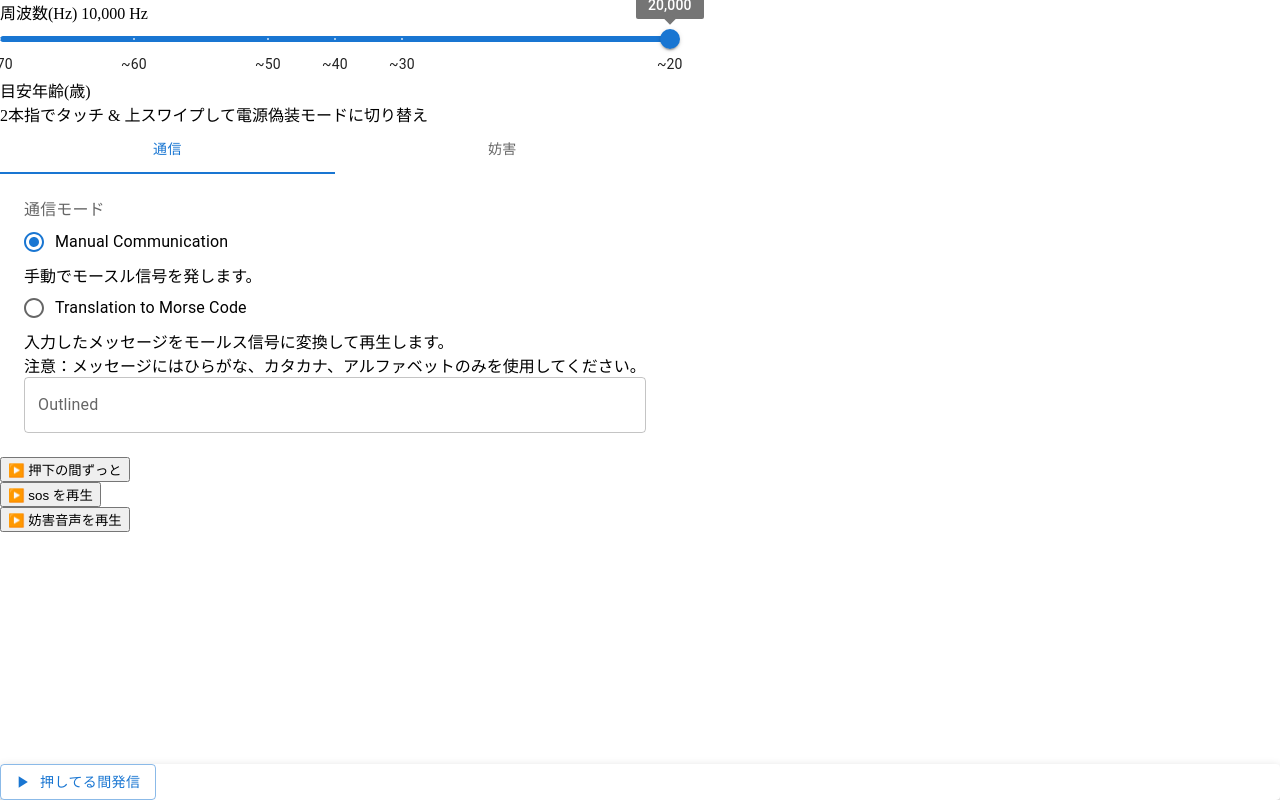
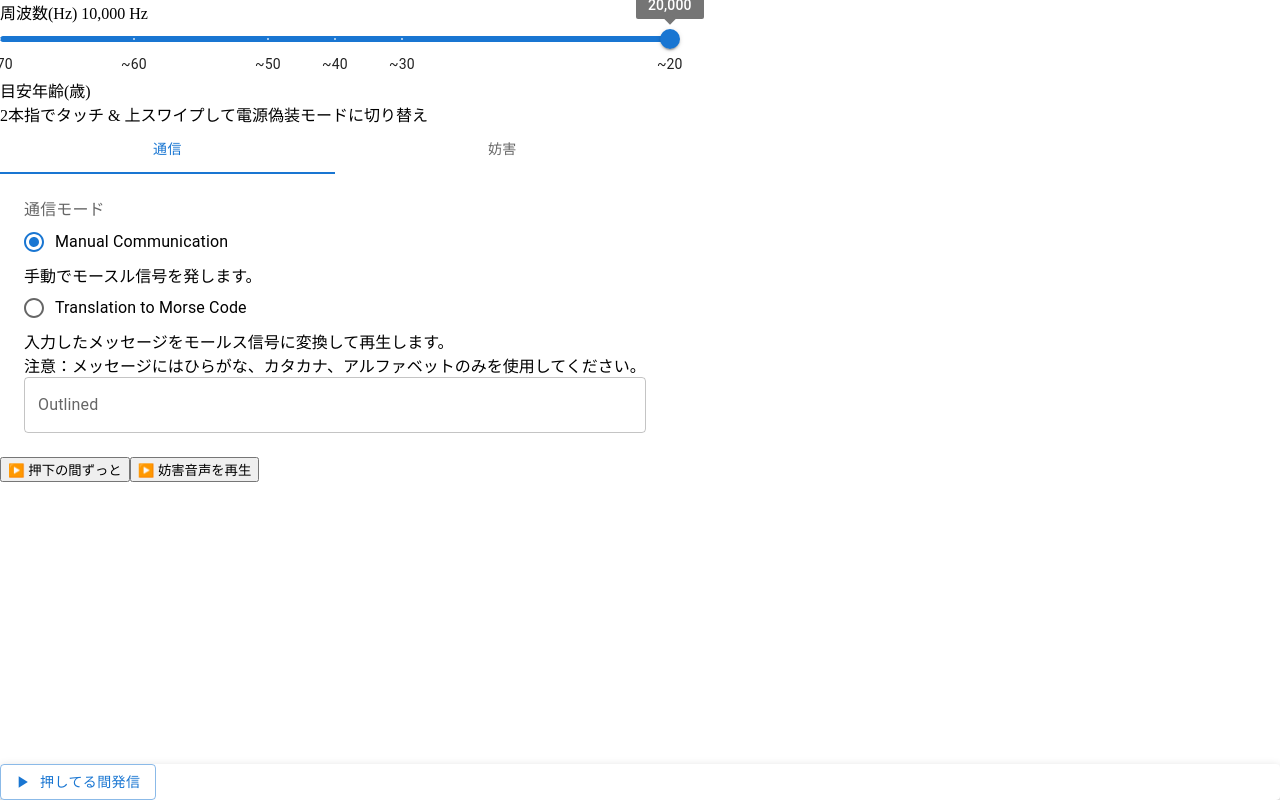
Before and after one commit to nagohachi/tsukutte-asobu2023, a React (Vite) app: page / in a window 1280 px wide. Built offline with nearby package versions, Linux system fonts and the light colour scheme.

Commit message:
テスト

```diff
--- a/src/App.tsx
+++ b/src/App.tsx
@@ -3,7 +3,7 @@ import FrequencyBar from "./ FrequencyBar";
 import MenuTabs from "./MenuTabs";
 import { PlaySoundForFreeTime, PlaySoundMusic } from "./PlaySound";
 import { frequency } from "./Params";
-import { TextToMorse } from "./TextToMorse";
+// import { TextToMorse } from "./TextToMorse";
 import { DoubleTouchThenSwipe } from "./Swipes";
 import { useState } from "react";
 import "./App.css";
@@ -20,18 +20,18 @@ function App() {
           <FrequencyBar />
           <div>2本指でタッチ & 上スワイプして電源偽装モードに切り替え</div>
           <MenuTabs />
-          <div>
+          <span>
             <PlaySoundForFreeTime
               value="押下の間ずっと"
               frequency={frequency}
             />
-          </div>
-          <div>
+          </span>
+          {/* <div>
             <TextToMorse text={"sos"} />
-          </div>
-          <div>
+          </div> */}
+          <span>
             <PlaySoundMusic value="妨害音声を再生" />
-          </div>
+          </span>
         </section>
       </div>
     </>
```
Also changed, not shown: 4 other files (tests, documents, lock files or other folders).
